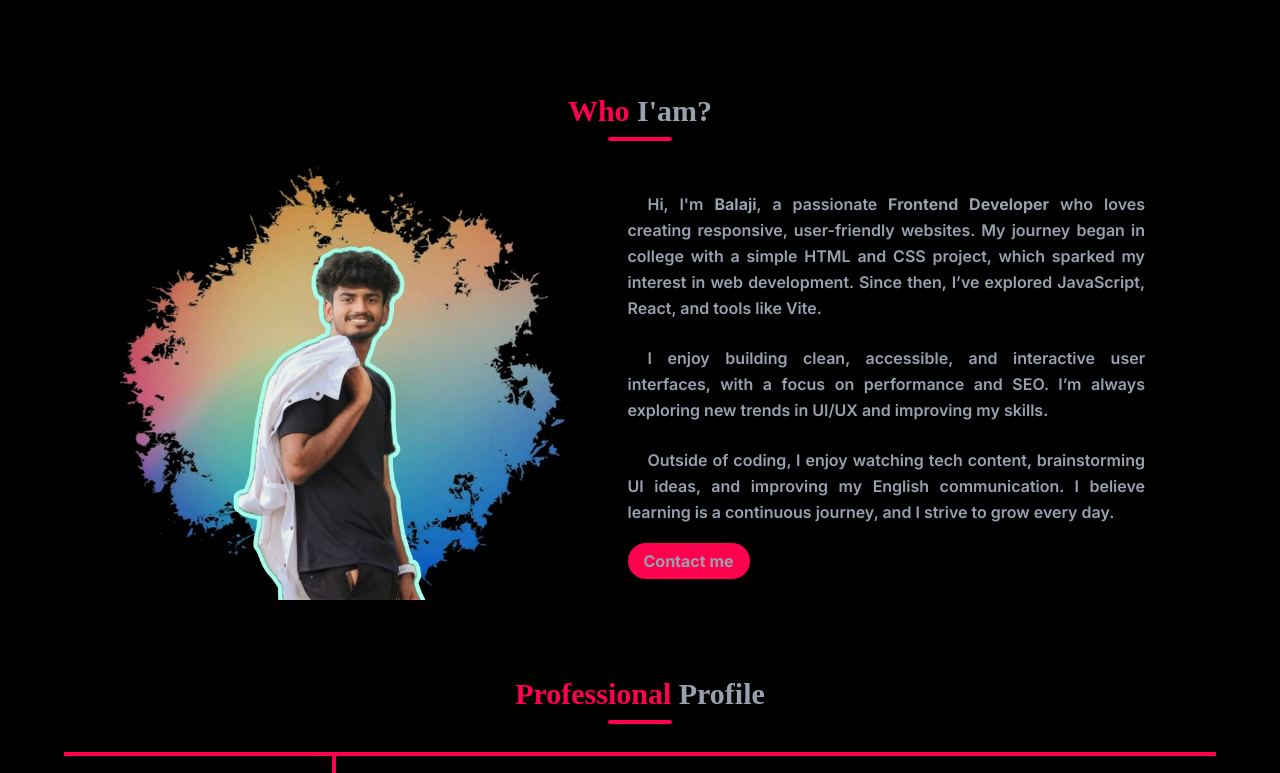
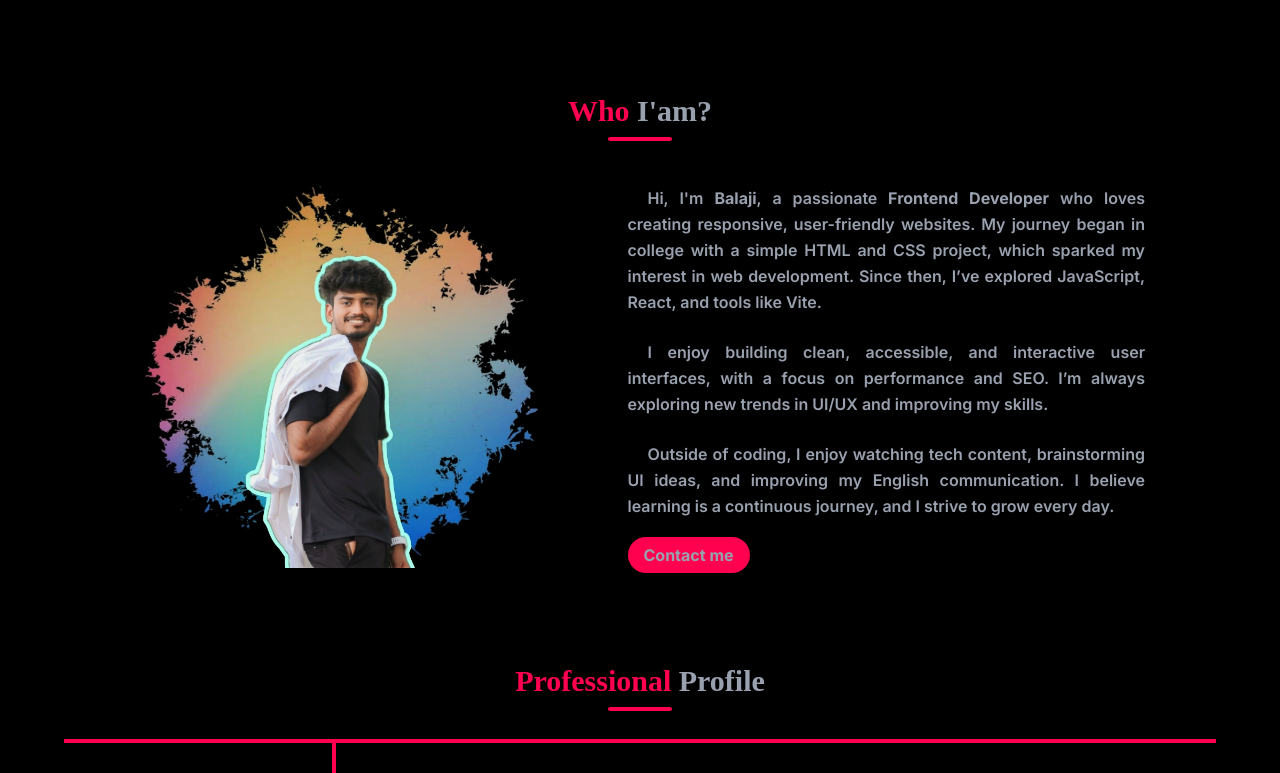
Before and after one commit to Balaji-2431/myportfolio, a React (Vite) app: page / in a window 1280 px wide. Shown: the part 735-1508 px from the top of the page. Built offline with nearby package versions, Linux system fonts and the light colour scheme; a web font is replaced by a local one.

Commit message:
About updated

```diff
--- a/src/components/About/About.jsx
+++ b/src/components/About/About.jsx
@@ -18,7 +18,7 @@ const About = () => {
                     <ScrollFade direction={"left"}>
                     <div className="overflow-hidden flex md:h-auto h-[400px] w-full justify-center items-center">
                         <LazyLoading
-                            className='h-full  w-auto object-cover'
+                            className='h-full w-[400px]'
                             src={aboutImg}
                             alt="About image"
                         >
```
